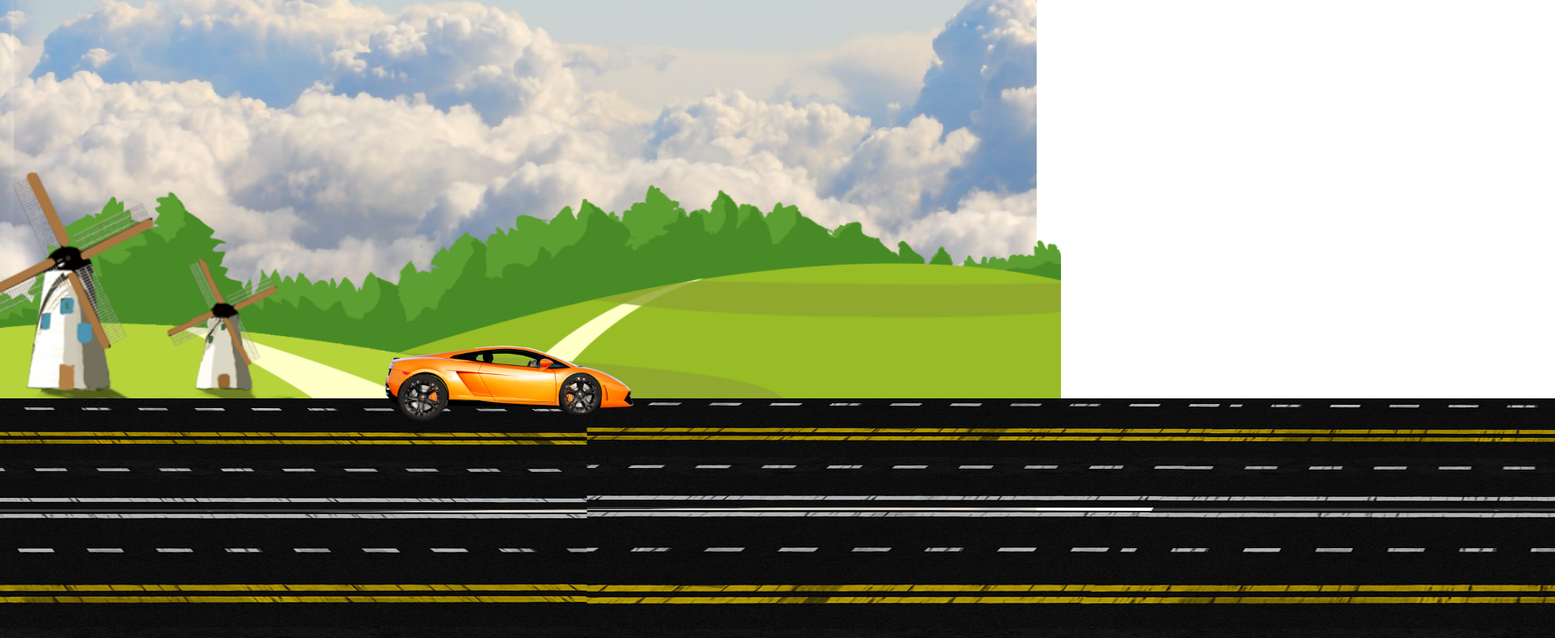
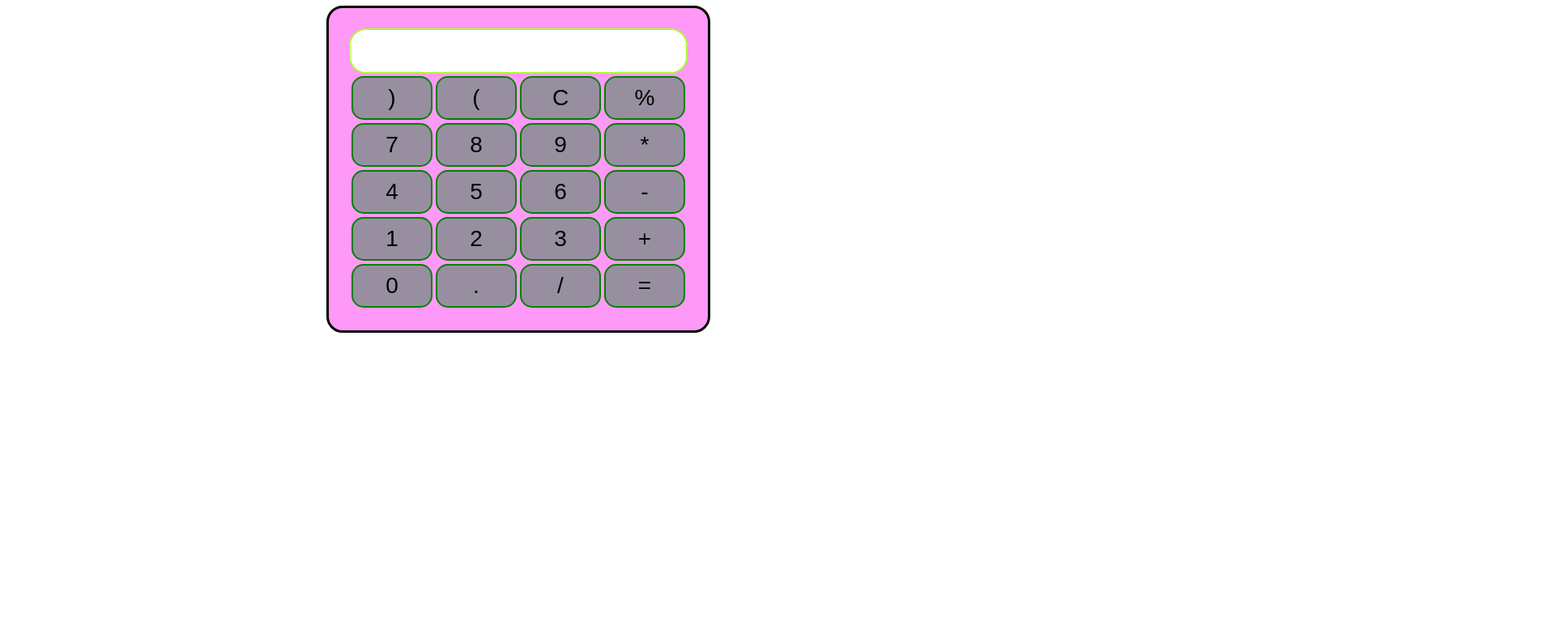
Before and after one commit to priyank-pathak/Html-Css-Java-script, a plain HTML site: page index.html in a window 1280 px wide. Shown: the part 73-861 px from the top of the page at 81% size, 1920 px wide, since content can reach past the window. After the commit the page ends 800 px from the top, so only its background shows below. Drawn offline with Linux system fonts and the light colour scheme; files whose address does not match are found by name.

Commit message:
Calculator with javascript

```diff
--- a/index.html
+++ b/index.html
@@ -4,32 +4,60 @@
     <meta charset="UTF-8">
     <meta http-equiv="X-UA-Compatible" content="IE=edge">
     <meta name="viewport" content="width=device-width, initial-scale=1.0">
-    <title>Car Animations</title>
-
+    <title>Calculator</title>
     <link rel="stylesheet" href="style.css">
-
-
-
 </head>
 <body>
 <div class="container">
-        <div class="sky">
-            <div class="trees"></div>
-            <div class="track">
+    <h1>Calculator By PriyankPathak</h1>
 
-            </div>
-                    <div class="car">
-                        <div class="wheel1">
-                            <img src="file:///F:/files/Mera%20bharat/Car%20Aminated/car_wheel_left.png" alt="car wheel1">
-                        </div>
-                    <div class="wheel2">
-                        <img src="file:///F:/files/Mera%20bharat/Car%20Aminated/car_wheel_right.png" alt="car wheel2">
+<div class="calculator">
+    <input type="text" name="screen" id="screen">
+<table>
+    <tr>
+    <td><button>)</button>
+        <button>(</button>
+        <button>C</button>
+        <button>%</button>
+    </td>
+</tr>
+
+<tr>
+    <td><button>7</button>
+        <button>8</button>
+        <button>9</button>
+        <button>*</button>
+    </td>
+</tr>
+
+<tr>
+    <td><button>4</button>
+        <button>5</button>
+        <button>6</button>
+        <button> - </button>
+    </td>
+</tr>
+
+<tr>
+    <td><button>1</button>
+        <button>2</button>
+        <button>3</button>
+        <button>+</button>
+    </td>
+</tr>
+
+<tr>
+    <td><button>0</button>
+        <button>.</button>
+        <button>/</button>
+        <button> =</button>
+    </td>
+</tr>
+</table>
 </div>
 </div>
 
 
-        </div>
-    </div>
-    <script src="ask.js"></script>
 </body>
+<script src="script.js"></script>
 </html>
--- a/script.js
+++ b/script.js
@@ -1,15 +1,27 @@
-setInterval(() => {
-    date  = new Date();
-    htime = date.getHours();
-    mtime = date.getMinutes();
-    stime = date.getSeconds();
-    hrotation = 30*htime + mtime/2;
-    mrotation = 6*mtime;
-    srotation = 6*stime;
+let screen = document.getElementById("screen");
+buttons = document.querySelectorAll("button");
+let screenValue = "";
+for (item of buttons) {
+    item.addEventListener('click',(e)=>{
+        buttonText  = e.target.innerText;
+        console.log("Button text is",buttonText);
+        if(buttonText == '*'){
 
-    hour.style.transform    = `rotate(${hrotation}deg)`;
+           screenValue += buttonText;
 
-    minute.style.transform  = `rotate(${mrotation}deg)`;
+           screen.value = screenValue;
+        }
+        else if (buttonText == 'C') {
+            screenValue = "";
+            screen.value = screenValue;
 
-    second.style.transform  = `rotate(${srotation}deg)`;
-}, 1000);
+        }
+        else if(buttonText == "="){
+            screen.value = eval(screenValue);
+        }
+        else{
+            screenValue += buttonText;
+            screen.value = screenValue;
+        }
+    })
+}
--- a/style.css
+++ b/style.css
@@ -1,100 +1,33 @@
-*{
-    margin: 0;
-    padding: 0;
-}
-body{
-    overflow:hidden ;
-    animation: bodyShake linear 2s infinite;
-}
-
-.sky{
-    height: 100vh;
-    width: 100%;
-
-    position: absolute;
-    background-image: url("file:///F:/files/Mera%20bharat/Car%20Aminated/background.jpg");
-    background-repeat: no-repeat;
-    background-size: cover;
-}
-.trees{
-height: 100vh;
-width: 100%;
-background-image:url("file:///F:/files/Mera%20bharat/Car%20Aminated/trees.png") ;
-background-repeat:no-repeat;
-background-size: cover;
-position:absolute;
-padding-left: 30px;
-top: -144px;
-}
-.track{
-height: 106vh;
-width: 800vw;
-background-image: url("file:///F:/files/Mera%20bharat/Car%20Aminated/track.png");
-background-repeat:repeat-x;
-position:absolute;
-top: 70vh;
-animation: carMove linear 0.6s infinite;
-}
-.car{
-height: 100px;
-width:380px;
-background-image: url("file:///F:/files/Mera%20bharat/Car%20Aminated/car_body.png");
-background-repeat: no-repeat;
-background-size: cover;
-position: absolute;
-left: 444px;
-bottom: 222px;
-animation: shake linear 3s infinite;
-}
-.wheel1 img{
-width: 76px;
-left: 40px;
-top: 41px;
-position: relative;
-animation: wheelRotation linear 0.2s infinite;
-}
-.wheel2 img{
-    width: 74px;
-    margin-left: 236px;
-    top: -43px;
-    position: relative;
-    animation: wheelRotation linear 0.2s infinite;
-}
-
-@keyframes wheelRotation {
-    100%{
-        transform: rotate(360deg);
-    }
-
-}
-@keyframes carMove {
-    100%{
-        transform: translateX(-500vw);
-    }
+.container{
+    text-align: center;
 
 }
 
-@keyframes shake {
-    0%{
-    transform: translateY(-5px);
-    }
-    50%{
-        transform: translateY(5px);
-    }
-    100%
-    {
-        transform: translateY(-5px);
-    }
+table{
+ margin: auto;
 }
-@keyframes bodyShake {
-    0%{
-    transform: translateY(-5px);
-    }
-    50%{
-        transform: translateY(5px);
-    }
-    100%
-    {
-        transform: translateY(-5px);
-    }
+input{
+    width: 410px;
+    height: 50px;
+    border: 2px solid greenyellow;
+    border-radius: 21px;
+    outline: none;
+    font-size: 26px;
 }
+button{
+    font-size: 28px;
+    background: #978fa0;
+    width: 100px;
+    height:54px;
+    border: 2px solid green ;
+    border-radius: 15px;
+    cursor: pointer;
+
+}
+.calculator{
+    padding: 25px;
+    background-color: #ff99f7;
+    display: inline-block;
+    border-radius: 20px;
+    border: 3px solid ;
+}
```
Lines whose indentation alone changed are shown as unchanged.
